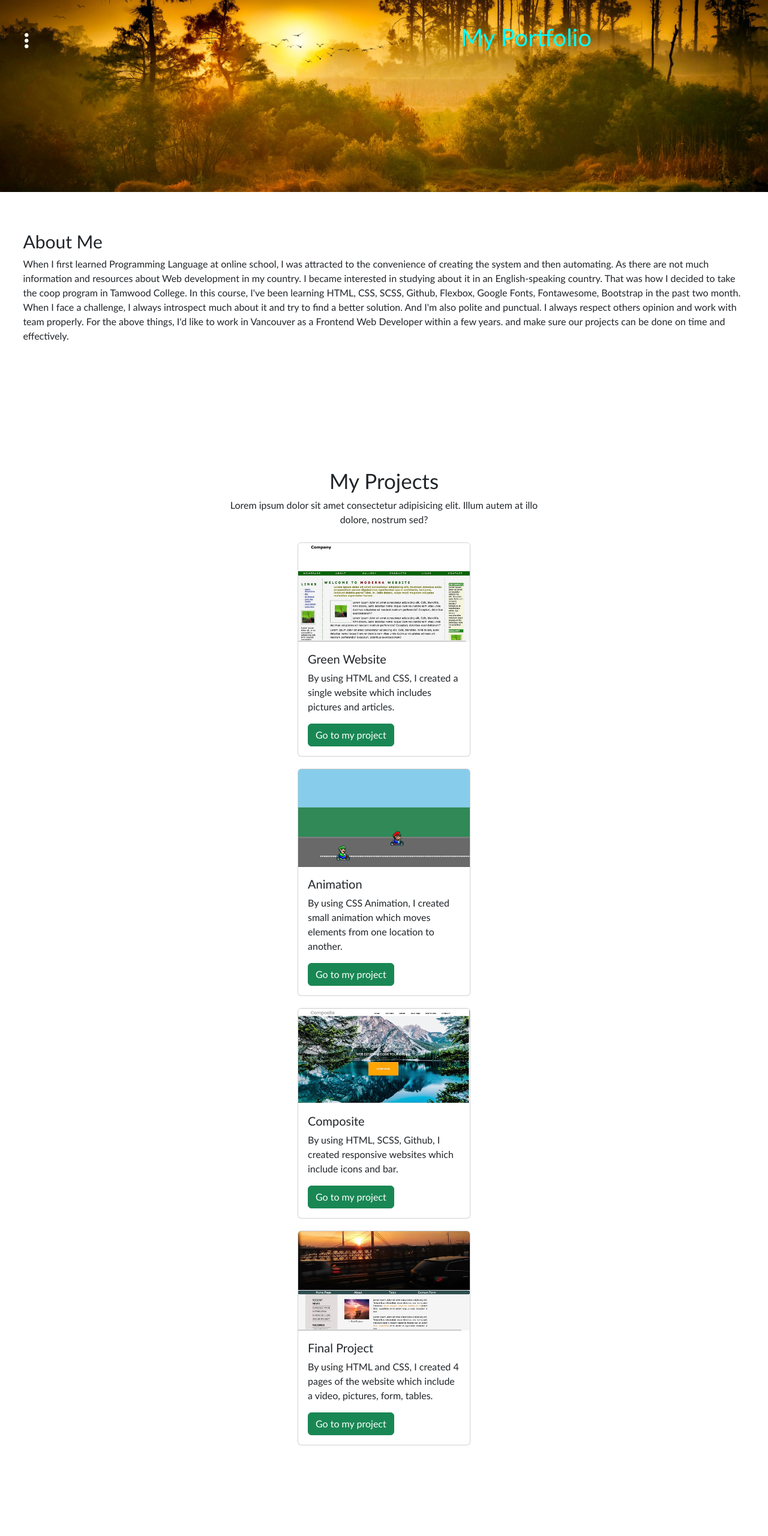
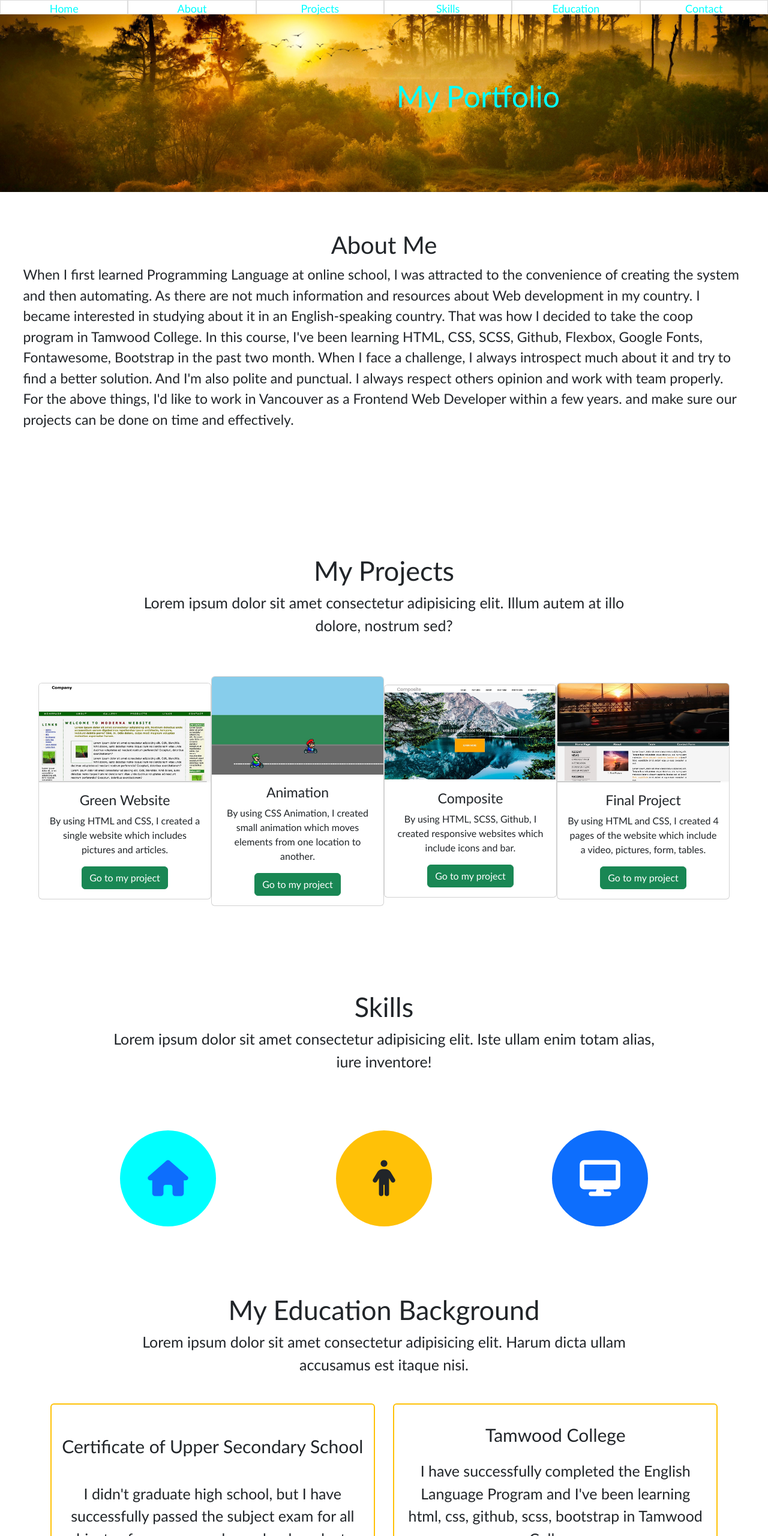
Before and after one commit to eltio1997/my-portfolio, a plain HTML site: page index.html in a window 1280 px wide. Shown: the top 2560 px of the page at 60% size. Drawn offline with nearby package versions, Linux system fonts and the light colour scheme; files that its build step writes are made by us from their sources.

Commit message:
tablet section is done

```diff
--- a/scss/devices/_mobile.scss
+++ b/scss/devices/_mobile.scss
@@ -85,6 +85,12 @@
     i {
       font-size: 40px;
     }
+    h3 {
+      font-size: 20px;
+    }
+    p {
+      font-size: 14px;
+    }
 
     %skill-round {
       @include flexcolumn(5px, center, center);
@@ -92,6 +98,9 @@
       width: 35vh;
       height: 35vh;
       text-align: center;
+    }
+    > article:nth-child(1) h2{
+      font-size: 40px;
     }
     > article:nth-child(2) {
       @include flexcolumn(20px, center, center);
--- /dev/null
+++ b/scss/devices/_tablet.scss
@@ -0,0 +1,193 @@
+@media (min-width: 600px) {
+
+  header {
+
+    h1 {
+      width: 90vh;
+      height: 40vh;
+      display: flex;
+      align-items: center;
+      font-size: 50px;
+    }
+    .subheader {
+      padding-top: 0;
+    }
+    nav {
+      padding-left: 0;
+      a {
+        font-size: 18px;
+      }
+    }
+    details {
+      display: none;
+    }
+
+    nav > ul {
+      display: flex;
+      width: 100%;
+      height: 3vh;
+      position: fixed;
+      z-index: 1;
+    }
+  }
+
+  .about {
+    > h2{
+      text-align: center;
+      font-size: 40px;
+    }
+    > p{
+      font-size: 23px;
+    }
+  }
+
+  .projects {
+    row-gap: 50px;
+    > article:nth-child(1) h2{
+      font-size: 45px;
+    }
+    > article:nth-child(1) > p{
+      font-size: 25px;
+    }
+    > article:nth-child(2) {
+      flex-wrap: wrap;
+      flex-direction: row;
+      row-gap: 50px;
+      justify-content: space-evenly;
+    }
+    .card-body {
+      @include flexcolumn(0, center, center);
+      text-align: center;
+    }
+    .card-title {
+      font-size: 23px;
+    }
+  }
+
+  .skills {
+    padding: 0;
+    height: 60vh;
+    %skill-round2 {
+      width: 20vh;
+      height: 20vh;
+    }
+
+    i {
+      font-size: 60px;
+    }
+
+    .main-skill {
+      @extend %skill-round2;
+    }
+    .soft-skill {
+      @extend %skill-round2;
+    }
+    .professional-skill {
+      @extend %skill-round2;
+    }
+    > article:nth-child(1) h2{
+      font-size: 45px;
+    }
+    > article:nth-child(1) > p{
+      font-size: 25px;
+    }
+    > article:nth-child(2) {
+      flex-direction: row;
+      row-gap: 20px;
+      width: 100%;
+      height: 35vh;
+      justify-content: space-evenly;
+    }
+  }
+
+  .education {
+    row-gap: 30px;
+
+    > article:nth-child(1) h2 {
+      font-size: 45px;
+    }
+    p {
+      font-size: 25px;
+    }
+
+    #card {
+      flex-direction: row;
+      column-gap: 30px;
+      .card{
+        width: 100%;
+        height: 40vh;
+        @include flexcolumn(0, center, center);
+      }
+      .card-text {
+        font-size: 25px;
+        height: 100%
+      }
+      .card-body {
+        @include flexcolumn(0, center, center);
+      }
+
+      .col-sm-4 {
+        width: 45%;
+      }
+      .card-title {
+        font-size: 30px;
+        height: 100%;
+        display: flex;
+        align-items: center;
+      }
+      [class^="btn"] {
+        width: 90%;
+        font-size: 20px;
+      }
+    }
+
+  }
+
+  .contact {
+    > article:nth-child(1) {
+      height: 15vh;
+    }
+    > article:nth-child(1) h2 {
+      font-size: 45px;
+    }
+    > article:nth-child(2) {
+      display: flex;
+      flex-direction: unset;
+      flex-wrap: wrap;
+      justify-content: space-evenly;
+      column-gap: 20px;
+    }
+    p {
+      font-size: 25px;
+    }
+    h3 {
+      font-size: 35px;
+      width: 100%;
+      height: 6vh;
+    }
+
+    aside {
+      align-items: flex-end;
+      height: 17vh;
+    }
+    i {
+      font-size: 50px;
+    }
+
+    form {
+      input {
+        width: 30vh
+      }
+
+      textarea {
+        width: 100%;
+      }
+    }
+  }
+  footer {
+    article {
+      flex-direction: row;
+      column-gap: 20px;
+    }
+  }
+}
--- a/scss/style.scss
+++ b/scss/style.scss
@@ -2,3 +2,4 @@
 @import 'normalize';
 @import 'mixins';
 @import 'devices/mobile';
+@import 'devices/tablet';
```
